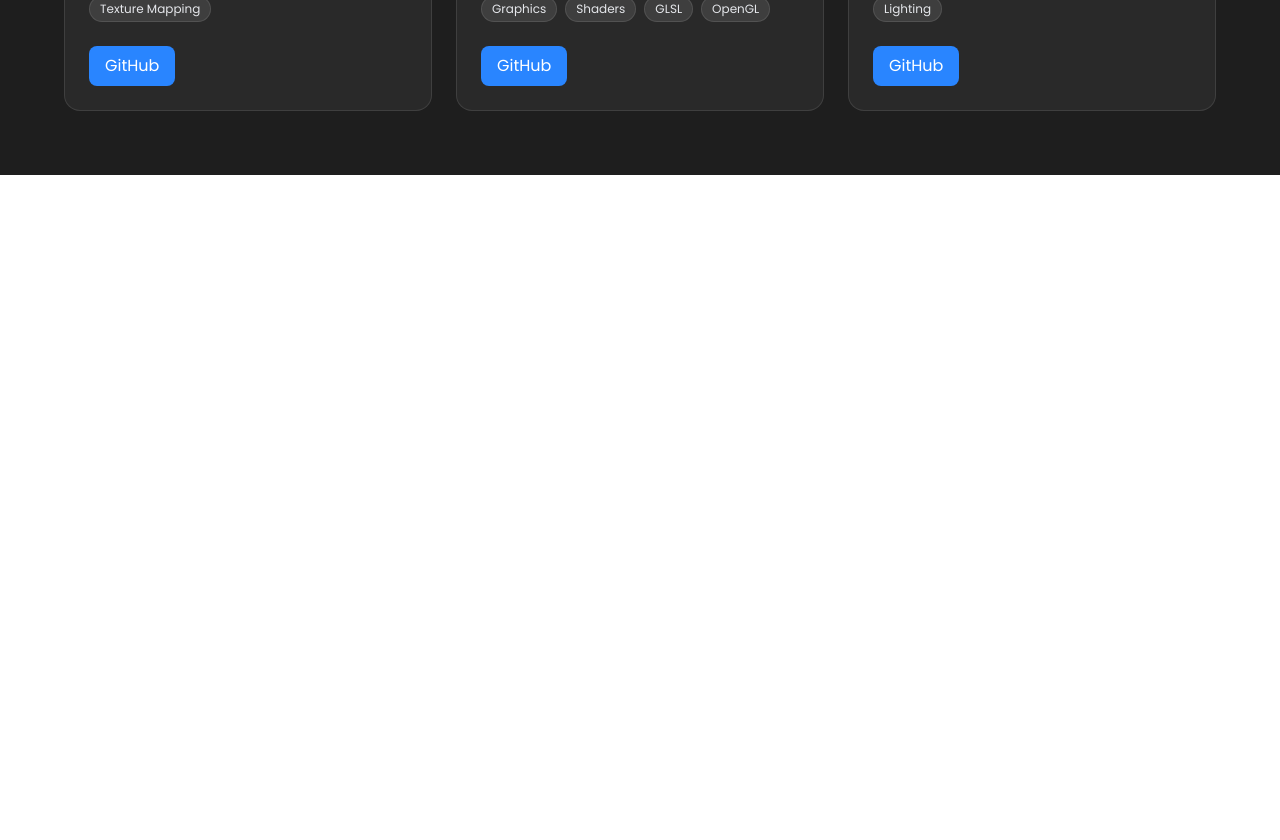
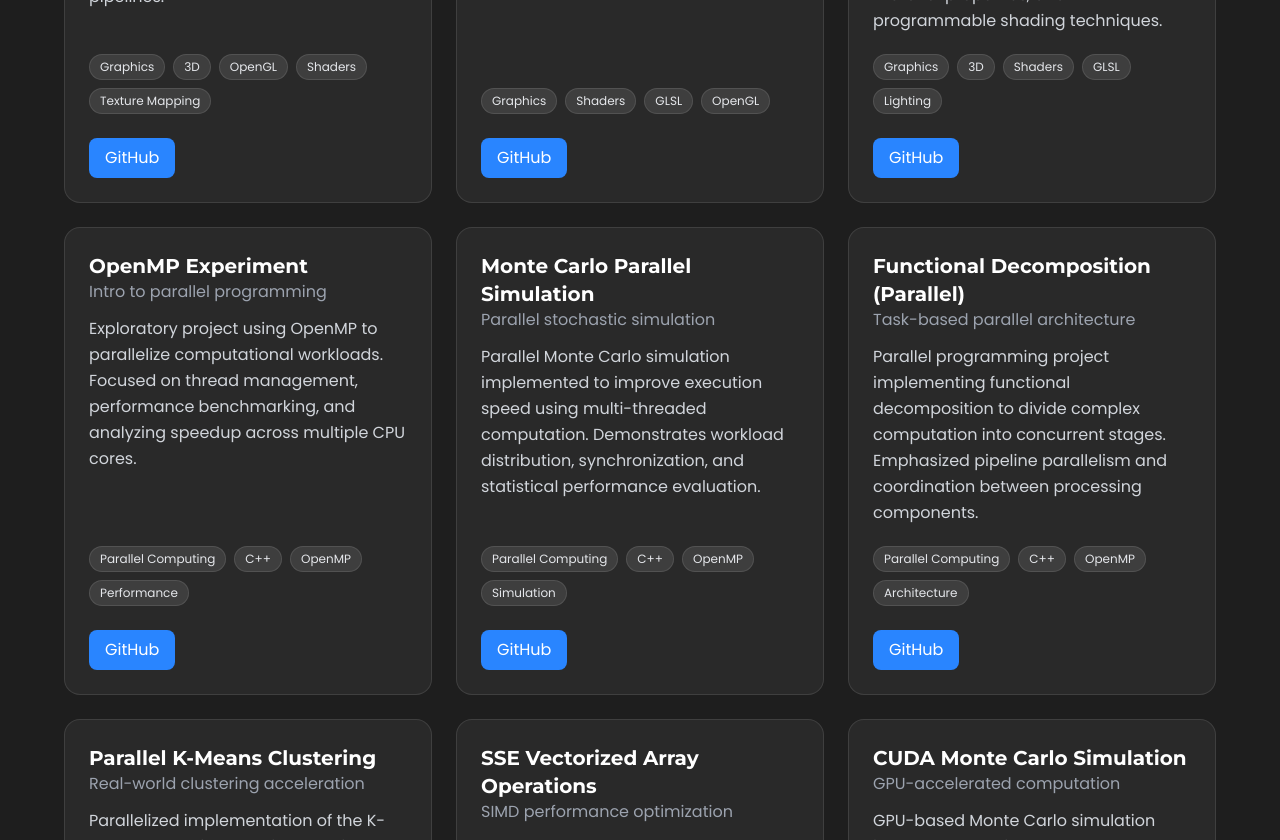
Before and after one commit to sabri414/sabri414.github.io, a React (Create React App) app: page /#/projects in a window 1280 px wide. Shown: the part 1960-2800 px from the top of the page. Before the commit the page ends 2135 px from the top, so only its background shows below. Built offline with nearby package versions, Linux system fonts and the light colour scheme.

Commit message:
Added Parallel projects

```diff
--- a/src/pages/ProjectsPage.jsx
+++ b/src/pages/ProjectsPage.jsx
@@ -133,12 +133,89 @@ const PROJECTS = [
     github: "https://github.com/sabri414/DinoShaders2",
     demo: ""
   }
-}
+},
+{
+  name: "OpenMP Experiment",
+  tagline: "Intro to parallel programming",
+  description:
+    "Exploratory project using OpenMP to parallelize computational workloads. Focused on thread management, performance benchmarking, and analyzing speedup across multiple CPU cores.",
+  tags: ["Parallel Computing", "C++", "OpenMP", "Performance"],
+  links: {
+    github: "https://github.com/sabri414/OpenMP-Experiment",
+    demo: ""
+  }
+},
+{
+  name: "Monte Carlo Parallel Simulation",
+  tagline: "Parallel stochastic simulation",
+  description:
+    "Parallel Monte Carlo simulation implemented to improve execution speed using multi-threaded computation. Demonstrates workload distribution, synchronization, and statistical performance evaluation.",
+  tags: ["Parallel Computing", "C++", "OpenMP", "Simulation"],
+  links: {
+    github: "https://github.com/sabri414/monte-carlo-parallel-simulation",
+    demo: ""
+  }
+},
+{
+  name: "Functional Decomposition (Parallel)",
+  tagline: "Task-based parallel architecture",
+  description:
+    "Parallel programming project implementing functional decomposition to divide complex computation into concurrent stages. Emphasized pipeline parallelism and coordination between processing components.",
+  tags: ["Parallel Computing", "C++", "OpenMP", "Architecture"],
+  links: {
+    github: "https://github.com/sabri414/Functional-Decomposition",
+    demo: ""
+  }
+},
+{
+  name: "Parallel K-Means Clustering",
+  tagline: "Real-world clustering acceleration",
+  description:
+    "Parallelized implementation of the K-Means clustering algorithm designed to improve performance on large datasets. Focused on data partitioning, convergence optimization, and measuring computational speedup.",
+  tags: ["Parallel Computing", "C++", "Algorithms", "K-Means"],
+  links: {
+    github: "https://github.com/sabri414/K-means-Parallel-programming-challenge",
+    demo: ""
+  }
+},
+{
+  name: "SSE Vectorized Array Operations",
+  tagline: "SIMD performance optimization",
+  description:
+    "Performance optimization project using SSE intrinsics to implement vectorized array multiplication and reduction. Demonstrates low-level CPU optimization techniques and SIMD acceleration.",
+  tags: ["Parallel Computing", "C++", "SSE", "SIMD", "Performance"],
+  links: {
+    github: "https://github.com/sabri414/Vectorized-Array-Multiplication-and-Multiplication-Reduction-using-SSE",
+    demo: ""
+  }
+},
 
+{
+  name: "CUDA Monte Carlo Simulation",
+  tagline: "GPU-accelerated computation",
+  description:
+    "GPU-based Monte Carlo simulation implemented using CUDA to leverage massive parallelism. Explores kernel design, memory management, and GPU performance scaling.",
+  tags: ["Parallel Computing", "CUDA", "GPU", "Simulation"],
+  links: {
+    github: "https://github.com/sabri414/CUDA-Monte-Carlo-Simulation",
+    demo: ""
+  }
+},
 
+{
+  name: "OpenCL Quadratic Regression",
+  tagline: "Cross-platform GPU computation",
+  description:
+    "OpenCL implementation of quadratic regression accelerated using GPU computation. Focused on device management, kernel execution, and comparing CPU vs GPU performance.",
+  tags: ["Parallel Computing", "OpenCL", "GPU", "Performance"],
+  links: {
+    github: "https://github.com/sabri414/OpenCL-Quadratic-Regression",
+    demo: ""
+  }
+},
 ];
 
-const ALL_TAGS = ["All", "Web", "Android", "React", "Kotlin", "Jetpack Compose", "Room", "Team", "Capstone", "JavaScript", "HTML", "CSS", "Graphics", "3D", "OpenGL", "Shaders", "Animation", "Lighting"];
+const ALL_TAGS = ["All", "Web", "Android", "React", "Kotlin", "Jetpack Compose", "Room", "Team", "Capstone", "JavaScript", "HTML", "CSS", "Graphics", "3D", "OpenGL", "Shaders", "Animation", "Lighting", "GLSL", "Texture Mapping", "Parallel Computing", "C++", "Performance", "Simulation", "Architecture", "Algorithms", "K-Means", "SSE", "SIMD", "CUDA", "GPU", "OpenCL"];
 
 function ProjectCard({ project }) {
   return (
```
